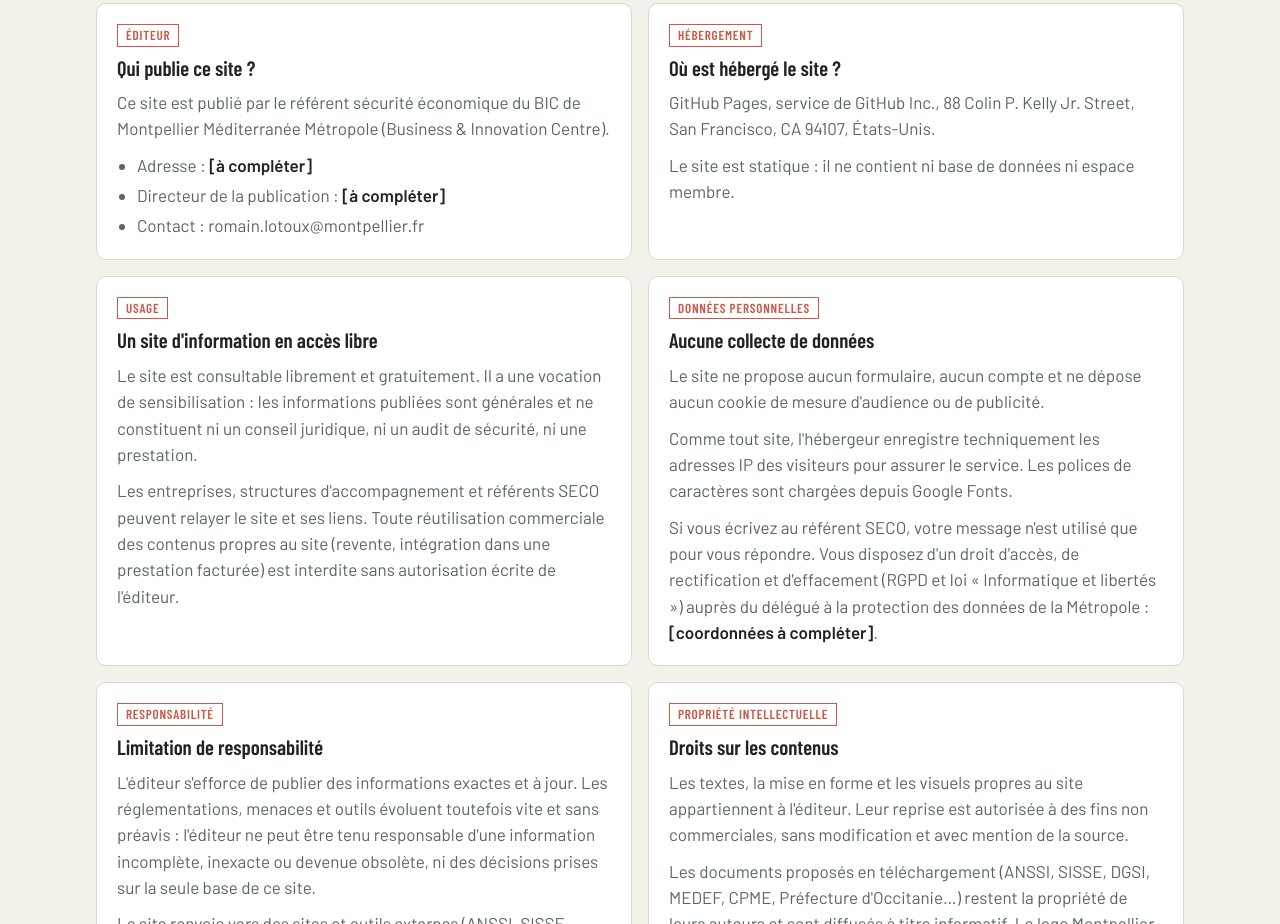
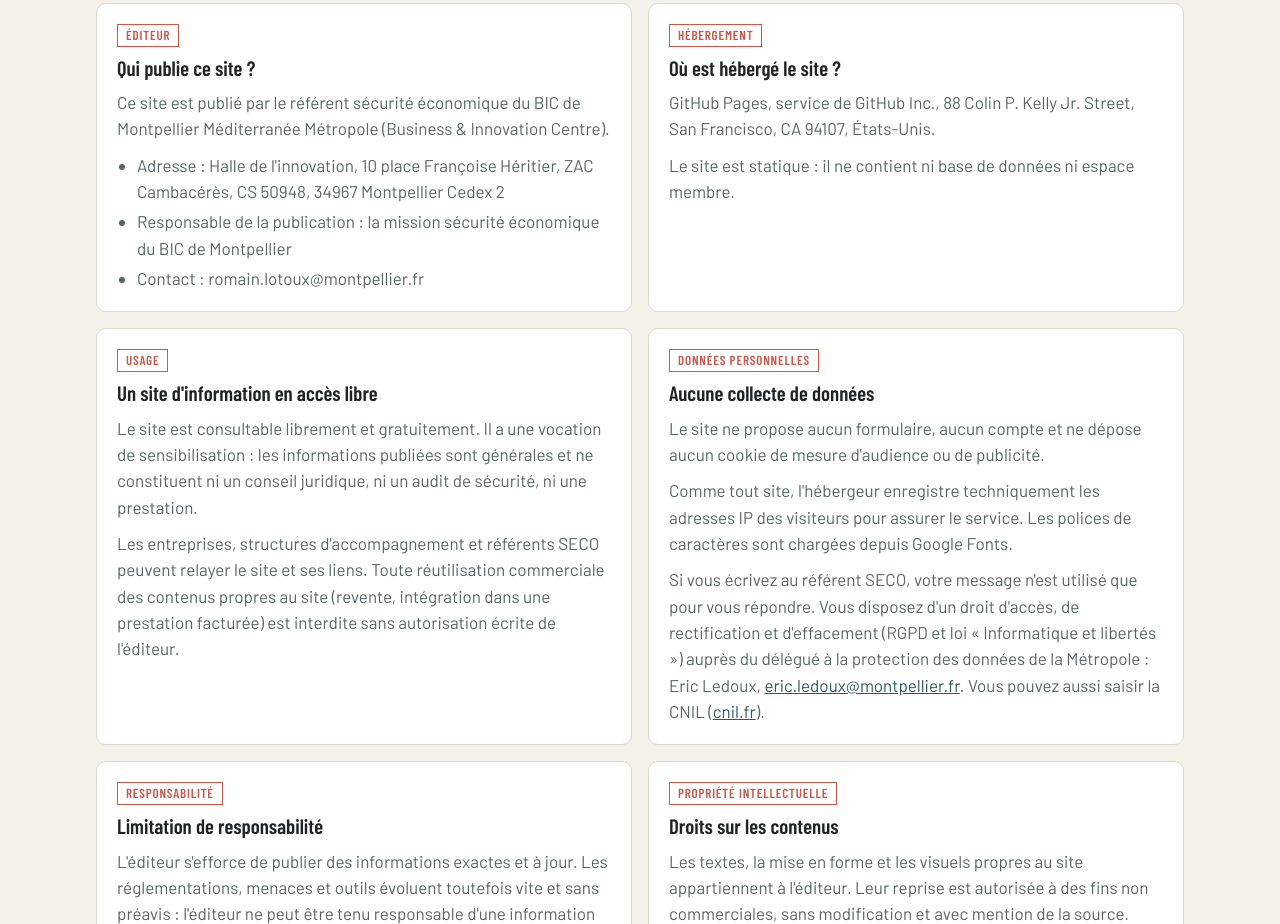
Before and after one commit to romL-lab/site-seco, an Eleventy site: page src/mentions-legales.md in a window 1280 px wide. Shown: the part 391-1315 px from the top of the page. Built offline with nearby package versions, Linux system fonts and the light colour scheme; Eleventy itself is replaced by a stand-in of ours; files that its build step writes are made by us from their sources.

Commit message:
Mentions légales : adresse, responsable de publication, DPO
Co-Authored-By: Claude Opus 5.5 <noreply@anthropic.com>
Claude-Session: https://claude.ai/code/session_01UXkDgiAPK5TUdpmgYLxZWT

```diff
--- a/src/mentions-legales.md
+++ b/src/mentions-legales.md
@@ -13,8 +13,8 @@ maj: "2026-11-26"
 
 Ce site est publié par le référent sécurité économique du BIC de Montpellier Méditerranée Métropole (Business &amp; Innovation Centre).
 
-- Adresse : **[à compléter]**
-- Directeur de la publication : **[à compléter]**
+- Adresse : Halle de l'innovation, 10 place Françoise Héritier, ZAC Cambacérès, CS 50948, 34967 Montpellier Cedex 2
+- Responsable de la publication : la mission sécurité économique du BIC de Montpellier
 - Contact : {{ site.referent.email }}
 
 </div></article>
@@ -41,7 +41,7 @@ Le site ne propose aucun formulaire, aucun compte et ne dépose aucun cookie de
 
 Comme tout site, l'hébergeur enregistre techniquement les adresses IP des visiteurs pour assurer le service. Les polices de caractères sont chargées depuis Google Fonts.
 
-Si vous écrivez au référent SECO, votre message n'est utilisé que pour vous répondre. Vous disposez d'un droit d'accès, de rectification et d'effacement (RGPD et loi « Informatique et libertés ») auprès du délégué à la protection des données de la Métropole : **[coordonnées à compléter]**.
+Si vous écrivez au référent SECO, votre message n'est utilisé que pour vous répondre. Vous disposez d'un droit d'accès, de rectification et d'effacement (RGPD et loi « Informatique et libertés ») auprès du délégué à la protection des données de la Métropole : Eric Ledoux, [eric.ledoux@montpellier.fr](mailto:eric.ledoux@montpellier.fr). Vous pouvez aussi saisir la CNIL ([cnil.fr](https://www.cnil.fr)).
 
 </div></article>
 
```
